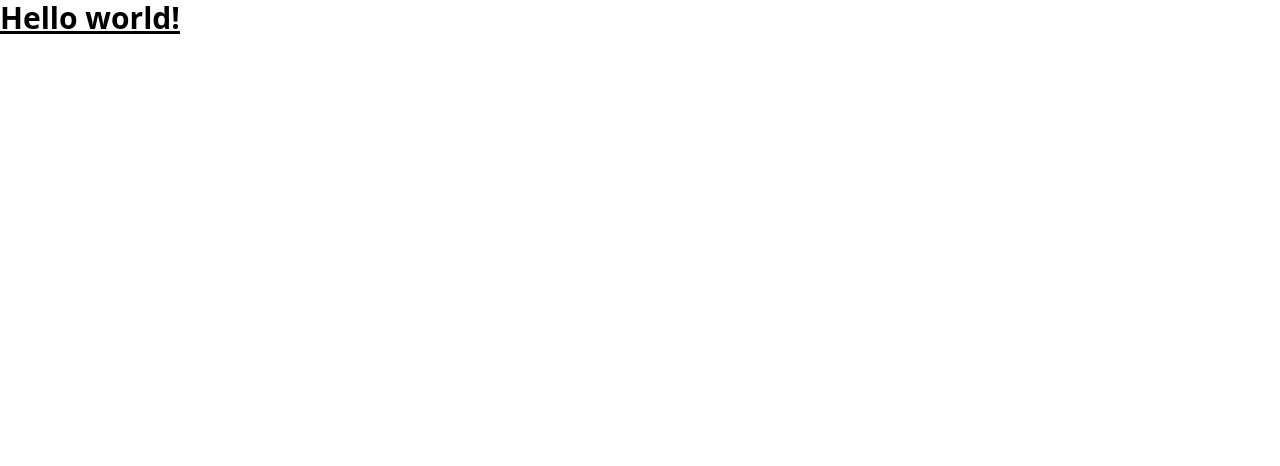
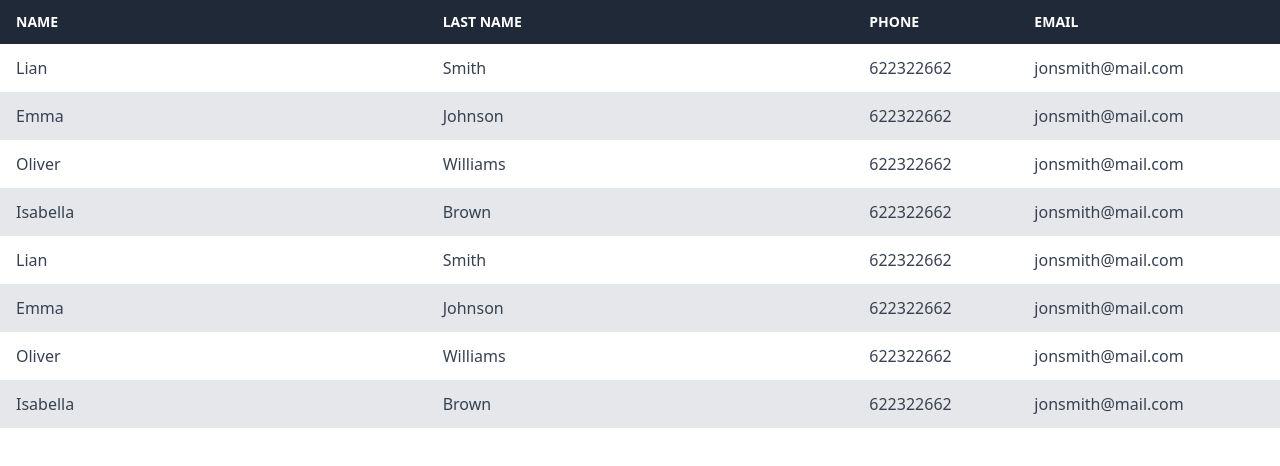
Before and after one commit to rjvillanueva89/crud-app, a Next.js app: page / in a window 1280 px wide. Shown: the top 466 px of the page. Built offline with nearby package versions, Linux system fonts and the light colour scheme; data requests are answered from the project's data file.

Commit message:
- added json-server/db.json - added table - added fetch people get request

```diff
--- /dev/null
+++ b/json-server/db.json
@@ -0,0 +1,12 @@
+ {
+  "people": [
+    {"name": "John Doe", "description": "A person of interest.", "category": "high", "active": true },
+    {"name": "Jane Doe", "description": "A person of interest.", "category": "mid", "active": true },
+    {"name": "Di Doe", "description": "A person of musical interest.", "category": "low", "active": false }
+  ],
+  "category": [
+    {"text": "high"},
+    {"text": "low"},
+    {"text": "mid"}
+  ]
+}
--- a/pages/_app.tsx
+++ b/pages/_app.tsx
@@ -1,8 +1,16 @@
 import '../styles/globals.css'
 import type { AppProps } from 'next/app'
+import Head from 'next/head'
 
 function MyApp({ Component, pageProps }: AppProps) {
-  return <Component {...pageProps} />
+  return <>
+      <Head>
+        <title>CRUD App</title>
+        <meta name="description" content="Why you gotta be so CRUD!" />
+        <link rel="icon" href="/favicon.ico" />
+      </Head>
+      <Component {...pageProps} />
+    </>
 }
 
 export default MyApp
--- a/pages/index.tsx
+++ b/pages/index.tsx
@@ -1,8 +1,89 @@
+import type { NextPage } from 'next'
+import { useEffect } from 'react'
+
 const Home: NextPage = () => {
+
+  useEffect(() => {
+    // fetch data from json-server/db.json
+    fetch('http://localhost:3001/people', {
+      method: 'GET',
+      headers: {
+        'Content-Type': 'application/json',
+      }
+    })
+    .then(response => response.json())
+    .then(data => {
+      console.log(data);
+    });
+  });
+
   return (
-    <h1 className="text-3xl font-bold underline">
-      Hello world!
-    </h1>
+    <>
+      <div className="bg-gray-100 font-family-karla w-full">
+        <table className="w-full bg-white">
+          <thead className="bg-gray-800 text-white">
+            <tr>
+              <th className="w-1/3 text-left py-3 px-4 uppercase font-semibold text-sm">Name</th>
+              <th className="w-1/3 text-left py-3 px-4 uppercase font-semibold text-sm">Last name</th>
+              <th className="text-left py-3 px-4 uppercase font-semibold text-sm">Phone</th>
+              <th className="text-left py-3 px-4 uppercase font-semibold text-sm">Email</th>
+            </tr>
+          </thead>
+          <tbody className="text-gray-700">
+            <tr>
+              <td className="w-1/3 text-left py-3 px-4">Lian</td>
+              <td className="w-1/3 text-left py-3 px-4">Smith</td>
+              <td className="text-left py-3 px-4"><a className="hover:text-blue-500" href="tel:622322662">622322662</a></td>
+              <td className="text-left py-3 px-4"><a className="hover:text-blue-500" href="mailto:jonsmith@mail.com">jonsmith@mail.com</a></td>
+            </tr>
+            <tr className="bg-gray-200">
+              <td className="w-1/3 text-left py-3 px-4">Emma</td>
+              <td className="w-1/3 text-left py-3 px-4">Johnson</td>
+              <td className="text-left py-3 px-4"><a className="hover:text-blue-500" href="tel:622322662">622322662</a></td>
+              <td className="text-left py-3 px-4"><a className="hover:text-blue-500" href="mailto:jonsmith@mail.com">jonsmith@mail.com</a></td>
+            </tr>
+            <tr>
+              <td className="w-1/3 text-left py-3 px-4">Oliver</td>
+              <td className="w-1/3 text-left py-3 px-4">Williams</td>
+              <td className="text-left py-3 px-4"><a className="hover:text-blue-500" href="tel:622322662">622322662</a></td>
+              <td className="text-left py-3 px-4"><a className="hover:text-blue-500" href="mailto:jonsmith@mail.com">jonsmith@mail.com</a></td>
+            </tr>
+            <tr className="bg-gray-200">
+              <td className="w-1/3 text-left py-3 px-4">Isabella</td>
+              <td className="w-1/3 text-left py-3 px-4">Brown</td>
+              <td className="text-left py-3 px-4"><a className="hover:text-blue-500" href="tel:622322662">622322662</a></td>
+              <td className="text-left py-3 px-4"><a className="hover:text-blue-500" href="mailto:jonsmith@mail.com">jonsmith@mail.com</a></td>
+            </tr>
+            <tr>
+              <td className="w-1/3 text-left py-3 px-4">Lian</td>
+              <td className="w-1/3 text-left py-3 px-4">Smith</td>
+              <td className="text-left py-3 px-4"><a className="hover:text-blue-500" href="tel:622322662">622322662</a></td>
+              <td className="text-left py-3 px-4"><a className="hover:text-blue-500" href="mailto:jonsmith@mail.com">jonsmith@mail.com</a></td>
+            </tr>
+            <tr className="bg-gray-200">
+              <td className="w-1/3 text-left py-3 px-4">Emma</td>
+              <td className="w-1/3 text-left py-3 px-4">Johnson</td>
+              <td className="text-left py-3 px-4"><a className="hover:text-blue-500" href="tel:622322662">622322662</a></td>
+              <td className="text-left py-3 px-4"><a className="hover:text-blue-500" href="mailto:jonsmith@mail.com">jonsmith@mail.com</a></td>
+            </tr>
+            <tr>
+              <td className="w-1/3 text-left py-3 px-4">Oliver</td>
+              <td className="w-1/3 text-left py-3 px-4">Williams</td>
+              <td className="text-left py-3 px-4"><a className="hover:text-blue-500" href="tel:622322662">622322662</a></td>
+              <td className="text-left py-3 px-4"><a className="hover:text-blue-500" href="mailto:jonsmith@mail.com">jonsmith@mail.com</a></td>
+            </tr>
+            <tr className="bg-gray-200">
+              <td className="w-1/3 text-left py-3 px-4">Isabella</td>
+              <td className="w-1/3 text-left py-3 px-4">Brown</td>
+              <td className="text-left py-3 px-4"><a className="hover:text-blue-500" href="tel:622322662">622322662</a></td>
+              <td className="text-left py-3 px-4"><a className="hover:text-blue-500" href="mailto:jonsmith@mail.com">jonsmith@mail.com</a></td>
+            </tr>
+          </tbody>
+        </table>
+
+        <script src="https://cdnjs.cloudflare.com/ajax/libs/font-awesome/5.13.0/js/all.min.js" integrity="sha256-KzZiKy0DWYsnwMF+X1DvQngQ2/FxF7MF3Ff72XcpuPs=" crossOrigin="anonymous"></script>
+      </div>
+    </>
   )
 }
 
```
